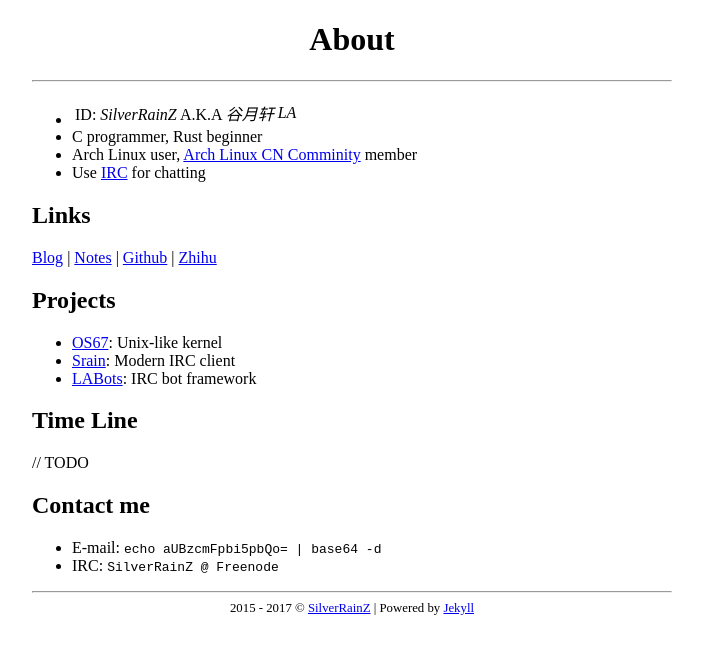
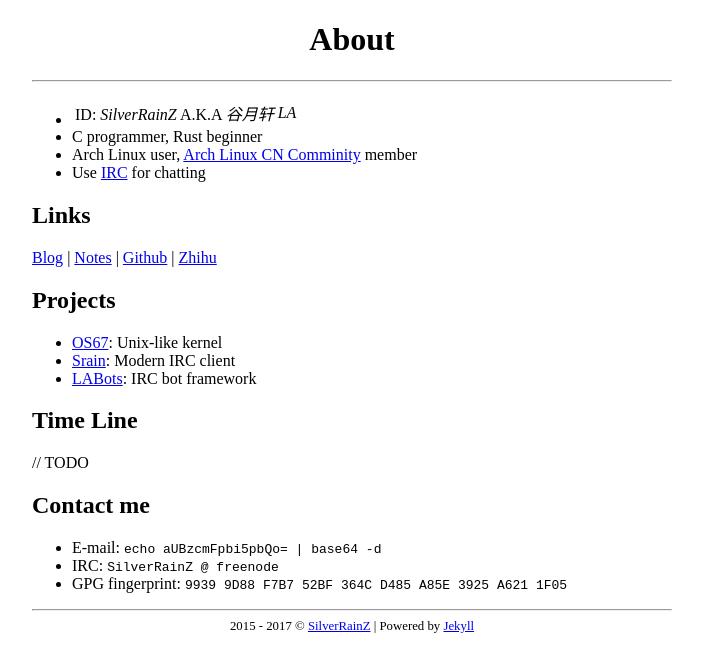
Before and after one commit to LastAvenger/LastAvenger.github.io, a Jekyll site: the page built from index.md, in a window 1280 px wide. Shown: the top 672 px of the page, without its empty margins (288-991 px from the left). Built offline with Jekyll 4.4.1, drawn with Linux system fonts in a browser that asks for light colours.

Commit message:
Add GPG fingerprint

```diff
--- a/index.md
+++ b/index.md
@@ -34,4 +34,5 @@ Contact me
 ----------
 
 - E-mail: `echo aUBzcmFpbi5pbQo= | base64 -d`
-- IRC: `SilverRainZ @ Freenode`
+- IRC: `SilverRainZ @ freenode`
+- GPG fingerprint: `9939 9D88 F7B7 52BF 364C  D485 A85E 3925 A621 1F05`
```
